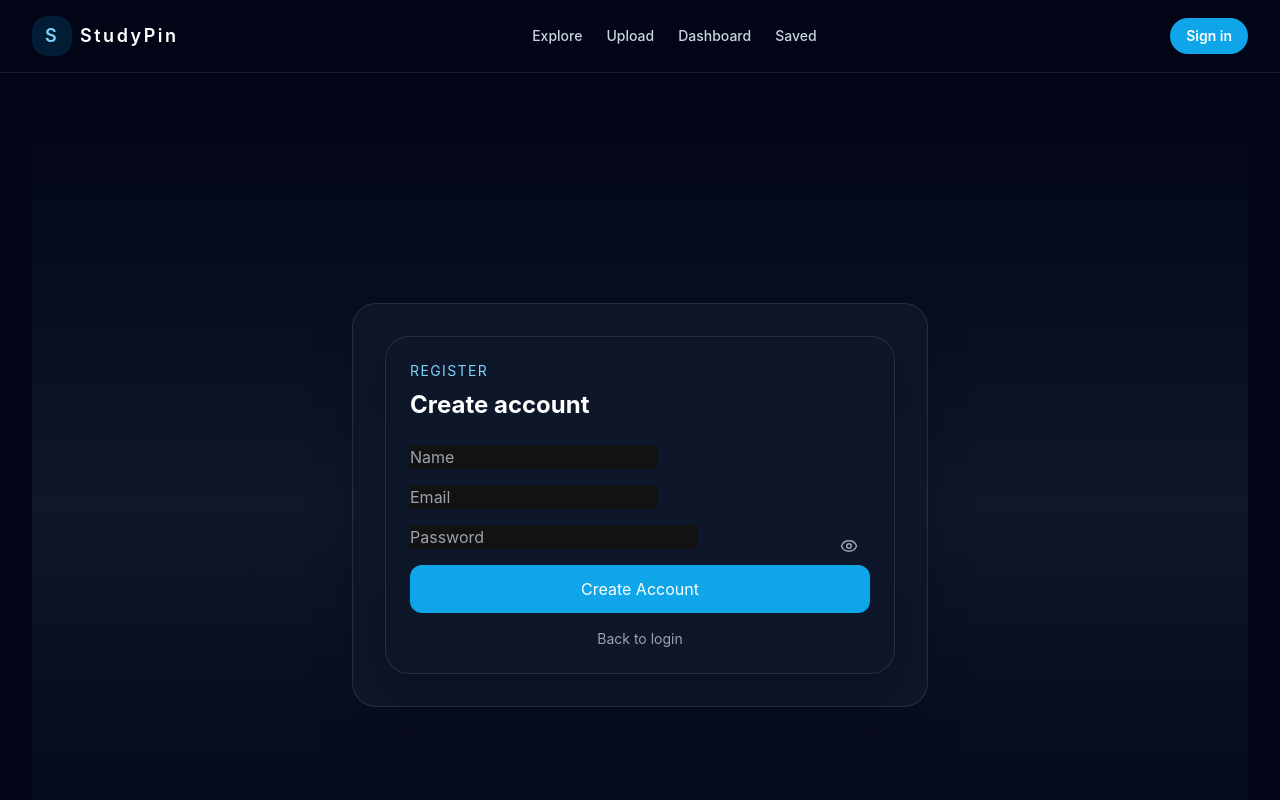
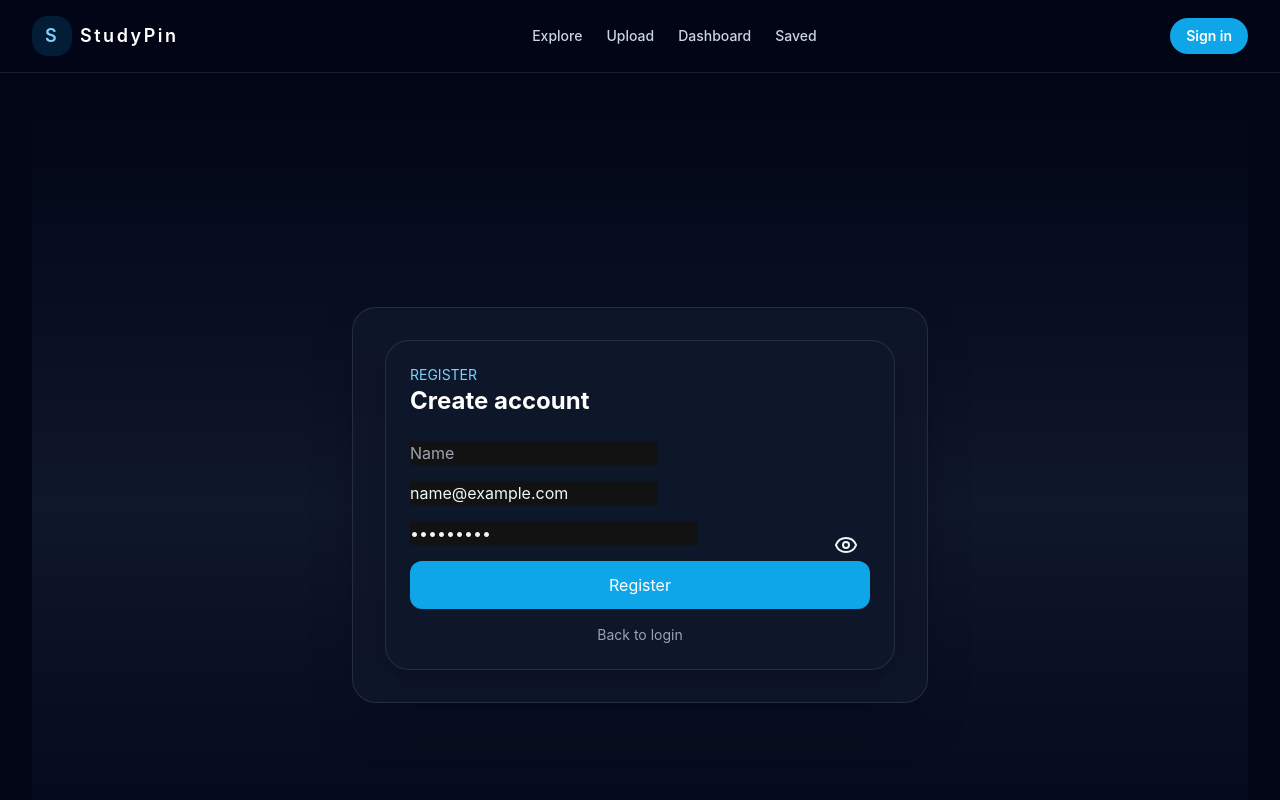
Before and after one commit to Bhavya-1603/StudyPin-an-EdTech-Platform-for-students, a React (Vite) app in the folder frontend/: page /auth in a window 1280 px wide. Both pictures are taken after typing "name@example.com", "Sample123" into the empty fields and a click on the button "Create account". Shown: the top 800 px of the page. Built offline with nearby package versions, Linux system fonts and the light colour scheme; no server answers.

Commit message:
modifications

```diff
--- a/frontend/src/components/AuthPanel.jsx
+++ b/frontend/src/components/AuthPanel.jsx
@@ -3,7 +3,7 @@ import { useNavigate } from 'react-router-dom'
 import { Eye, EyeOff } from 'lucide-react'
 import toast from 'react-hot-toast'
 import { useAuthStore } from '../store/useStore'
-import { loginUser, registerUser } from "../auth/firebaseAuth"
+import { loginUser, registerUser } from '../auth/firebaseAuth'
 
 function AuthPanel() {
   const navigate = useNavigate()
@@ -13,22 +13,21 @@ function AuthPanel() {
   const setUser = useAuthStore((state) => state.setUser)
 
   const [mode, setMode] = useState('login')
+  const [showPassword, setShowPassword] = useState(false)
+  const [loading, setLoading] = useState(false)
+
   const [form, setForm] = useState({
     name: '',
     email: '',
     password: ''
   })
 
-  const [showPassword, setShowPassword] = useState(false)
-  const [loading, setLoading] = useState(false)
-
   const handleChange = (field) => (e) => {
     setForm((prev) => ({ ...prev, [field]: e.target.value }))
   }
 
-  const switchMode = (newMode) => {
+  const resetForm = () => {
     setForm({ name: '', email: '', password: '' })
-    setMode(newMode)
   }
 
   const handleSubmit = async (e) => {
@@ -36,29 +35,31 @@ function AuthPanel() {
     setLoading(true)
 
     try {
-      let result
+      let userCred
 
-      if (mode === "register") {
-        result = await registerUser(form.email, form.password)
+      if (mode === 'register') {
+        userCred = await registerUser(form.email, form.password)
       } else {
-        result = await loginUser(form.email, form.password)
+        userCred = await loginUser(form.email, form.password)
       }
 
-      const user = result.user
+      const user = userCred.user
       const token = await user.getIdToken()
 
-      localStorage.setItem("token", token)
-      localStorage.setItem("user", JSON.stringify(user))
+      localStorage.setItem('token', token)
+      localStorage.setItem('user', JSON.stringify(user))
 
+      setToken(token)
+      setUser(user)
       setAuth({
         user,
         token,
-        status: "authenticated",
+        status: 'authenticated',
         error: null
       })
 
-      toast.success("Login successful")
-      navigate("/dashboard")
+      toast.success('Login successful')
+      navigate('/dashboard')
 
     } catch (err) {
       toast.error(err.message)
@@ -67,22 +68,16 @@ function AuthPanel() {
     }
   }
 
-
-
   return (
     <div className="rounded-3xl border border-white/10 bg-slate-900/80 p-6 shadow-xl">
 
-      {/* HEADER */}
       <div className="mb-6">
-        <p className="text-sky-300 text-sm uppercase tracking-widest">
-          {mode}
-        </p>
-        <h2 className="text-white text-2xl font-bold mt-2">
+        <p className="text-sky-300 text-sm uppercase">{mode}</p>
+        <h2 className="text-white text-2xl font-bold">
           {mode === 'login' ? 'Welcome back' : 'Create account'}
         </h2>
       </div>
 
-      {/* FORM */}
       <form onSubmit={handleSubmit} className="space-y-4">
 
         {mode === 'register' && (
@@ -109,13 +104,12 @@ function AuthPanel() {
             onChange={handleChange('password')}
             className="input pr-10"
           />
-
           <button
             type="button"
             onClick={() => setShowPassword((p) => !p)}
-            className="absolute right-3 top-3 text-gray-400"
+            className="absolute right-3 top-3"
           >
-            {showPassword ? <EyeOff size={18} /> : <Eye size={18} />}
+            {showPassword ? <EyeOff /> : <Eye />}
           </button>
         </div>
 
@@ -123,18 +117,17 @@ function AuthPanel() {
           disabled={loading}
           className="w-full bg-sky-500 text-white py-3 rounded-xl"
         >
-          {loading ? 'Loading...' : mode === 'login' ? 'Login' : 'Create Account'}
+          {loading ? 'Loading...' : mode === 'login' ? 'Login' : 'Register'}
         </button>
       </form>
 
-      {/* SWITCH MODE */}
       <div className="mt-4 text-center text-sm text-gray-400">
         {mode === 'login' ? (
-          <button onClick={() => switchMode('register')}>
+          <button onClick={() => setMode('register')}>
             Create account
           </button>
         ) : (
-          <button onClick={() => switchMode('login')}>
+          <button onClick={() => setMode('login')}>
             Back to login
           </button>
         )}
--- a/frontend/src/main.jsx
+++ b/frontend/src/main.jsx
@@ -15,4 +15,3 @@ ReactDOM.createRoot(document.getElementById('root')).render(
     </>
   </GoogleOAuthProvider>
 )
-console.log("APP STARTED")
```
